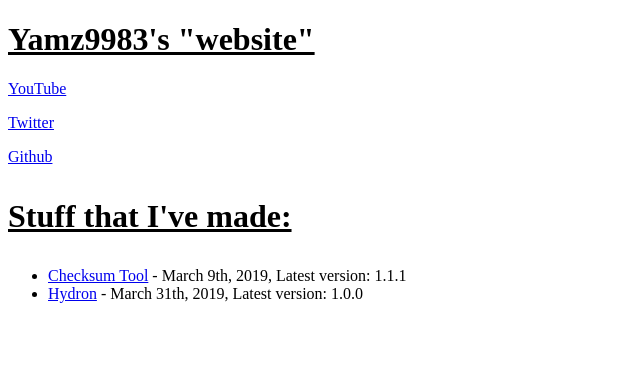
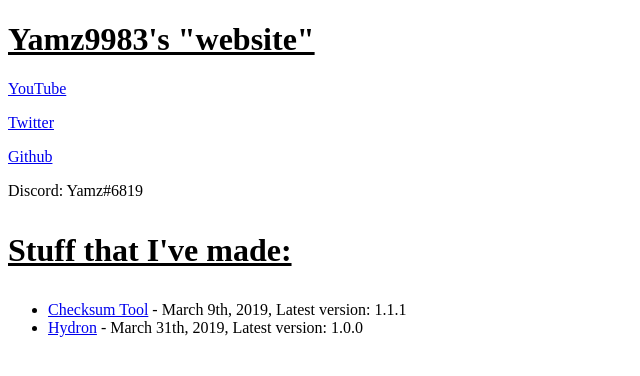
Before and after one commit to Yamz9983/Yamz9983.github.io, a plain HTML site: page index.html in a window 1280 px wide. Shown: the whole page, without its empty margins (0-640 px from the left). Drawn offline with Linux system fonts and the light colour scheme.

Commit message:
Update index.html

```diff
--- a/index.html
+++ b/index.html
@@ -5,6 +5,7 @@
 	<p><a href="https://www.youtube.com/channel/UCMxEW33VPS_tqooDPoXBRvw">YouTube</a></p>
 	<p><a href="https://twitter.com/Yamz9983">Twitter</a></p>
 	<p><a href="https://github.com/Yamz9983/">Github</a></p>
+	<p>Discord: Yamz#6819</p>
 
 	<h1><p><u>Stuff that I've made:</u></p></h1>
 	<ul>
```
